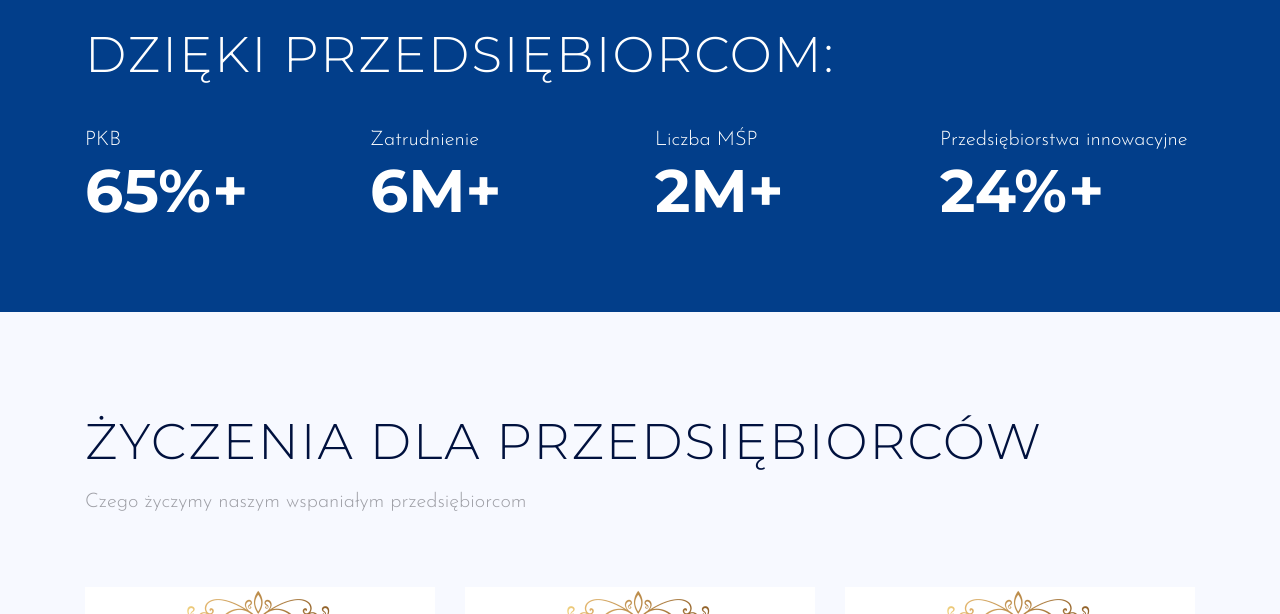
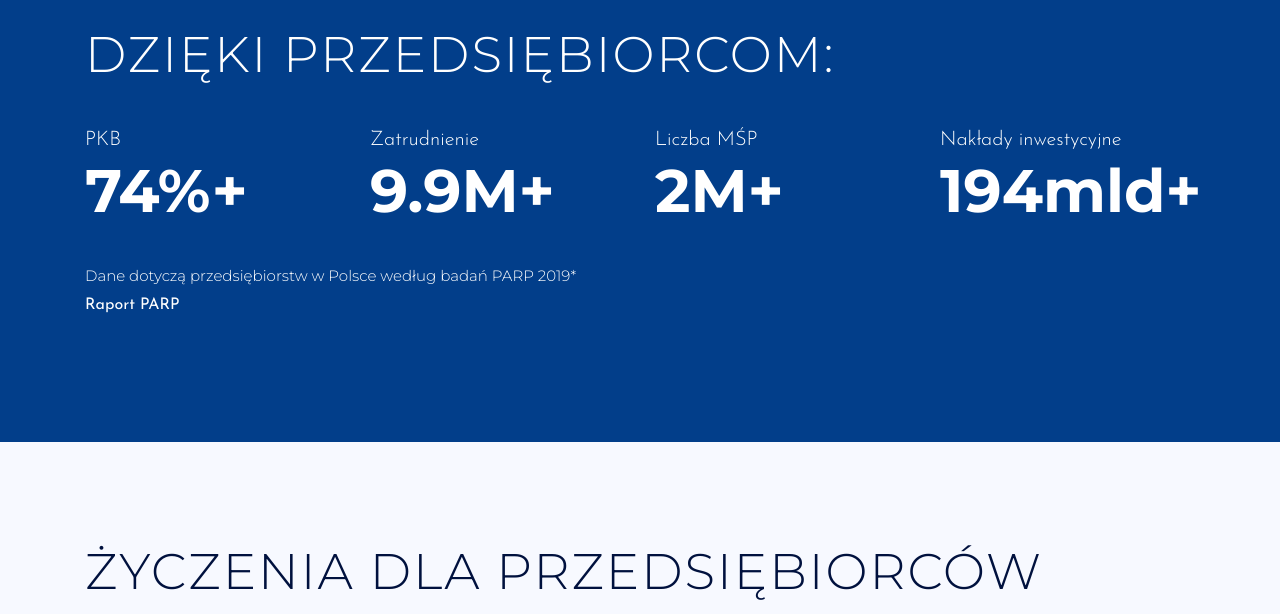
Before and after one commit to Dzien-Przedsiebiorcy/Dzien-Przedsiebiorcy.github.io, a plain HTML site: page index.html in a window 1280 px wide. Shown: the part 860-1474 px from the top of the page. Drawn offline with Linux system fonts and the light colour scheme; a web font is replaced by a local one.

Commit message:
Publish 17

```diff
--- a/index.html
+++ b/index.html
@@ -182,14 +182,14 @@
         <div class="col-lg-3 col-md-6">
           <div class="site-counter-item">
             <span class="site-counter-item-title">PKB</span>
-            <h3 class="site-counter-item-number">65%+</h3>
+            <h3 class="site-counter-item-number">74%+</h3>
           </div>
         </div>
 
         <div class="col-lg-3 col-md-6">
           <div class="site-counter-item">
             <span class="site-counter-item-title">Zatrudnienie</span>
-            <h3 class="site-counter-item-number">6M+</h3>
+            <h3 class="site-counter-item-number">9.9M+</h3>
           </div>
         </div>
 
@@ -202,8 +202,15 @@
 
         <div class="col-lg-3 col-md-6">
           <div class="site-counter-item">
-            <span class="site-counter-item-title">Przedsiębiorstwa innowacyjne</span>
-            <h3 class="site-counter-item-number">24%+</h3>
+            <span class="site-counter-item-title">Nakłady inwestycyjne</span>
+            <h3 class="site-counter-item-number">194mld+</h3>
+          </div>
+        </div>
+
+
+        <div class="col-12">
+          <div class="section-title">
+            <h6 class="text-white" style="margin-top:40px;">Dane dotyczą przedsiębiorstw w Polsce według badań PARP 2019*</h6><a target="_blank" class="text-white" href="https://www.parp.gov.pl/storage/publications/pdf/Male-srednie-przedsiebiorstwa-10_04_2020.pdf" >Raport PARP</a>
           </div>
         </div>
 
@@ -401,7 +408,7 @@
         <div class="site-footer-widget">
           <h5 class="site-footer-widget-title">Wspieramy przedsiębiorczość</h5>
           <p class="site-footer-widget-description">
-            Fundacja wspiera działalność biznesową w Polsce i na świecie. Promuje Dzień Przedsiębiorcy ustanowiony w Polsce ustawowo na 21 czerwca, a na świecie 21 sierpnia
+            Fundacja wspiera działalność biznesową w Polsce i na świecie. Promuje Dzień Przedsiębiorcy ustanowiony w Polsce ustawowo na 21 czerwca, a na świecie obchodzony 21 sierpnia.
           </p>
         </div>
       </div>
```
Also changed, not shown: about/index.html (+1 -1 lines), blog/design-inspiration-the-best-projects-from-december/index.html (+1 -1 lines), blog/design-inspiration-the-best-projects-from-november/index.html (+1 -1 lines), blog/index.html (+1 -1 lines), blog/page/2/index.html (+1 -1 lines), blog/pt-chooses-classic-blue-for-its-colour-of-the-year-2020/index.html (+1 -1 lines), blog/the-10-biggest-product-stories-of-2019/index.html (+1 -1 lines), blog/the-10-biggest-rebrands-and-logo-designs-of-2019/index.html (+1 -1 lines), categories/index.html (+1 -1 lines), challenge/index.html (+1 -1 lines), contact/index.html (+1 -1 lines), portfolio/business-challenge/index.html (+1 -1 lines), portfolio/dzien-przedsiebiorcy/index.html (+1 -1 lines), portfolio/index.html (+1 -1 lines), 3 more files.
